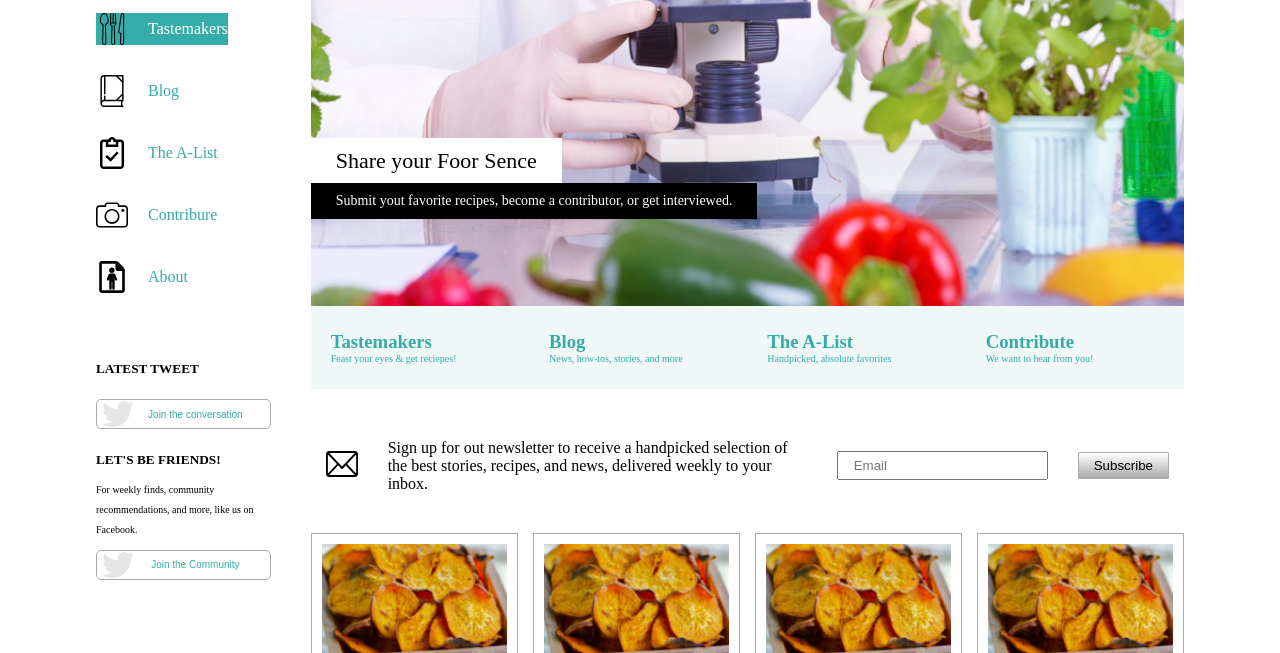
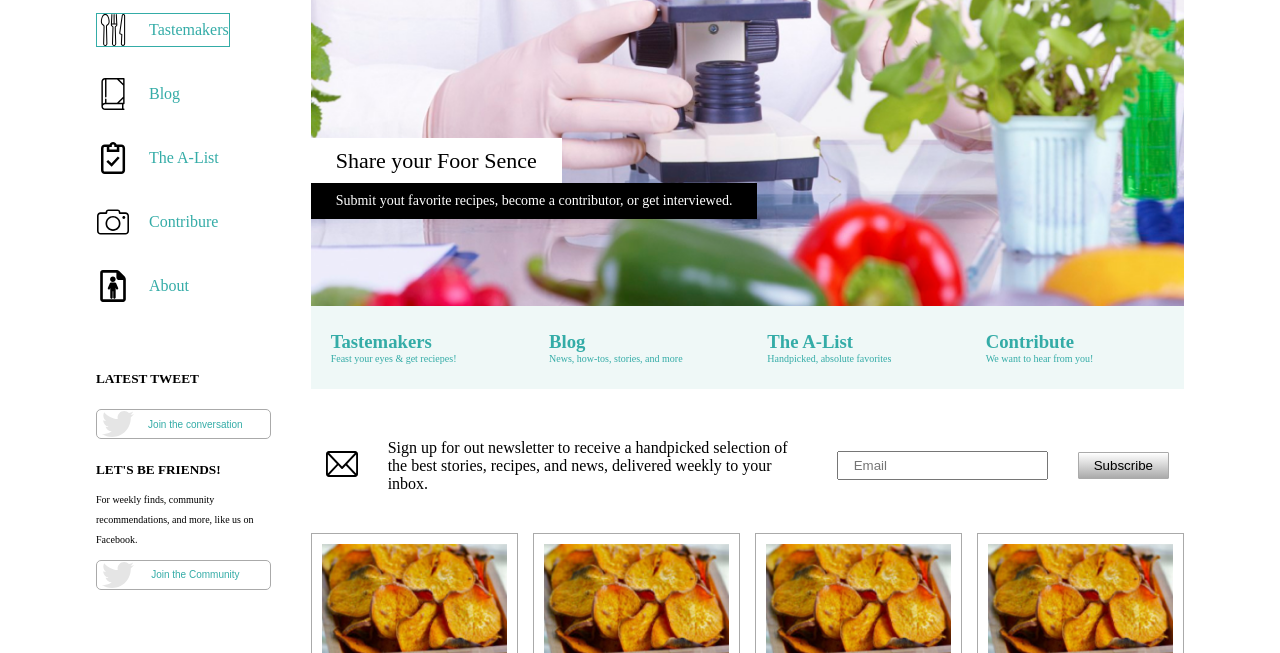
Before and after one commit to 1ek/Balanov_tasks, a plain HTML site: page task1.1/index.html in a window 1280 px wide. In both pictures the pointer is over the link "Tastemakers". Shown: the part 147-800 px from the top of the page. Drawn offline with Linux system fonts and the light colour scheme.

Commit message:
aside-nav-border

```diff
--- a/task1.1/style.css
+++ b/task1.1/style.css
@@ -46,6 +46,7 @@ body {
   flex-direction: row;
   align-items: center;
   margin-bottom: 30px;
+  border: 1px solid #fff;
 }
 
 .aside-nav img {
@@ -53,8 +54,7 @@ body {
 }
 
 .aside-nav a:hover{
-  background: #34ACA7;
-  color: #fff;
+  border: 1px solid #34ACA7;
 }
 
 /************ TWEET ************/
```
